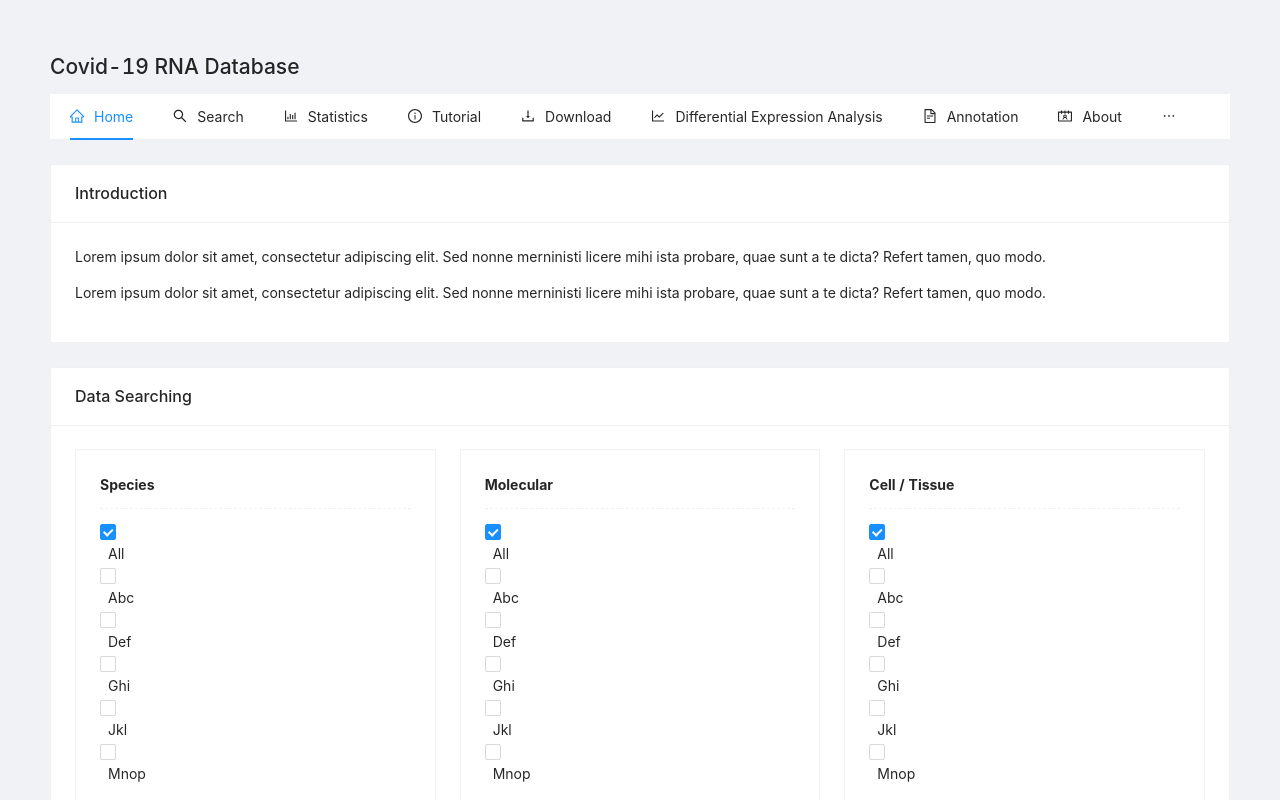
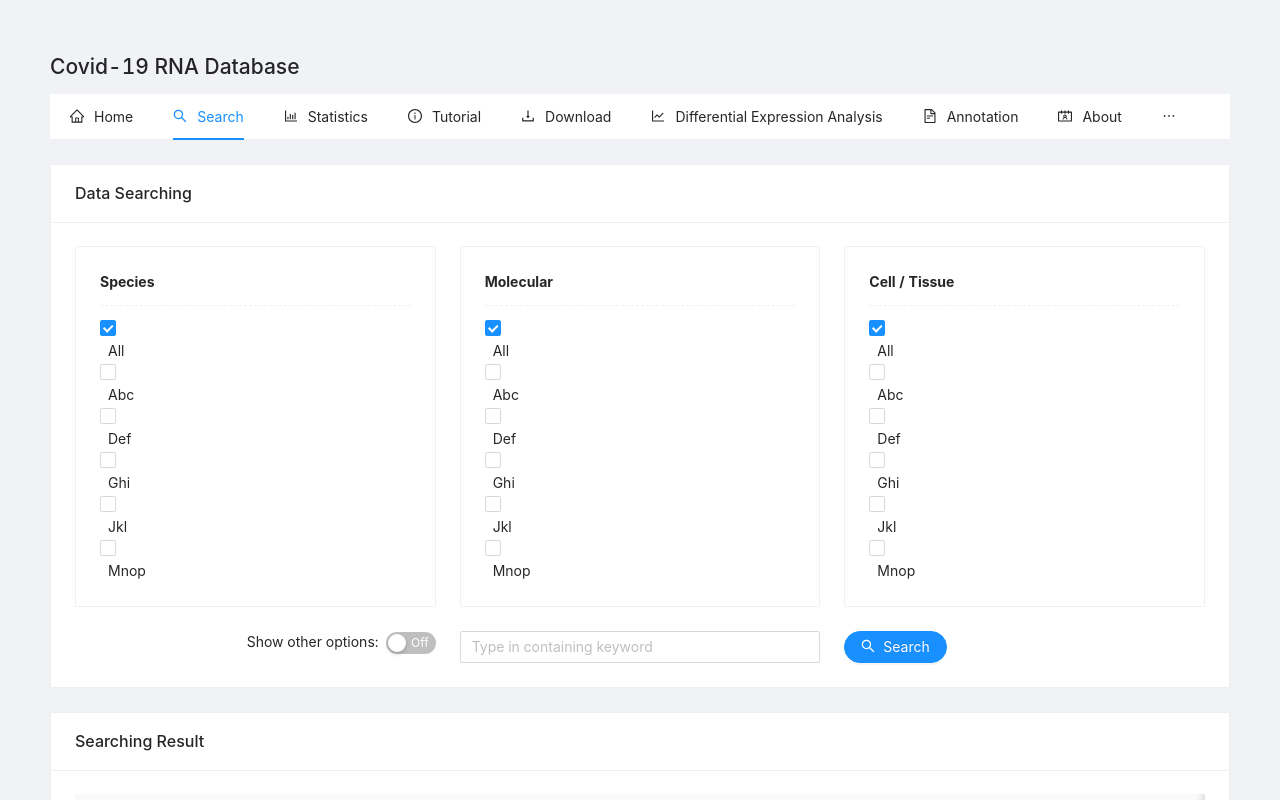
Before and after one commit to ZhangChengX/Covid-19-RNA-Database, a React (Create React App) app: page /search in a window 1280 px wide. Shown: the top 800 px of the page. Built offline with nearby package versions, Linux system fonts and the light colour scheme.

Commit message:
Add react router

```diff
--- a/package.json
+++ b/package.json
@@ -9,6 +9,7 @@
     "antd": "^4.12.3",
     "react": "^17.0.1",
     "react-dom": "^17.0.1",
+    "react-router-dom": "^5.2.0",
     "react-scripts": "4.0.3",
     "web-vitals": "^1.1.0"
   },
--- a/src/App.js
+++ b/src/App.js
@@ -1,27 +1,30 @@
-import { Layout, Space } from 'antd';
-import Header from './Header';
-import Footer from './Footer';
-import Intro from './Intro';
-import Search from './Search';
-import Result from './Result';
 
-import './App.css';
+import {BrowserRouter as Router, Switch, Route} from "react-router-dom";
+import Home from './pages/Home';
+import Search from './pages/Search';
 
-// const { Content } = Layout;
+// import './App.css';
+
+function Error404PageNotFound() {
+	return <h1> Error 404 Page not found. </h1>;
+}
 
 function App() {
-  return (
-    <Layout className="layout">
-      <Space direction="vertical" size="large">
-        <Header />
-        <Intro />
-        <Search />
-        <Result />
-        {/* <Content>Content<br /></Content> */}
-        <Footer />
-      </Space>
-    </Layout>
-  );
+	return (
+		<Router>
+			<Switch>
+				<Route exact path="/">
+					<Home />
+				</Route>
+				<Route path="/search">
+					<Search />
+				</Route>
+				<Route path="*">
+					<Error404PageNotFound />
+				</Route>
+			</Switch>
+		</Router>
+	);
 }
 
 export default App;
--- a/src/Header.js
+++ b/src/components/Header.js
@@ -1,37 +1,37 @@
 import React from 'react'
 import { Menu } from 'antd';
+import { Link, withRouter } from 'react-router-dom';
 
 import { HomeOutlined, SearchOutlined, BarChartOutlined, InfoCircleOutlined, DownloadOutlined, LineChartOutlined, FileTextOutlined, ContactsOutlined, MailOutlined } from '@ant-design/icons';
+
 
 class Header extends React.Component {
 
 	constructor(props){
 		super(props);
-		this.state = {current: 'home'};
+		this.state = {activeKey: "home"};
+		let rel_path = this.props.location.pathname;
+		let activeKey = rel_path.replace("/", "");
+		if (activeKey === "") activeKey = "home";
+		this.state = {activeKey: activeKey};
+		// console.log(this.state.activeKey);
 	}
-
-	// state = { current: 'home'};
 
 	handleClick = e => {
 		// console.log('click ', e);
-		this.setState({ current: e.key });
+		this.setState({ activeKey: e.key });
 	};
 
 	render() {
-		const { current } = this.state;
 		return (
 			<>
 				<h1>Covid-19 RNA Database</h1>
-				<Menu onClick={this.handleClick} selectedKeys={[current]} mode="horizontal">
+				<Menu onClick={this.handleClick} selectedKeys={[this.state.activeKey]} mode="horizontal">
 			        <Menu.Item key="home" icon={<HomeOutlined />}>
-			          <a href="#1">
-			            Home
-			          </a>
+			          <Link to="/">Home</Link>
 			        </Menu.Item>
 			        <Menu.Item key="search" icon={<SearchOutlined />}>
-			          <a href="#2">
-			            Search
-			          </a>
+			          <Link to="/search">Search</Link>
 			        </Menu.Item>
 			        <Menu.Item key="statistics" icon={<BarChartOutlined />}>
 			          <a href="#3">
@@ -74,4 +74,4 @@ class Header extends React.Component {
 	}
 }
 
-export default Header;
+export default withRouter(Header);
--- /dev/null
+++ b/src/pages/Home.js
@@ -0,0 +1,22 @@
+import { Layout, Space } from 'antd';
+import Header from '../components/Header';
+import Footer from '../components/Footer';
+import Intro from '../components/Intro';
+import SearchForm from '../components/SearchForm';
+
+import './style.css';
+
+function Home() {
+  return (
+    <Layout className="layout">
+      <Space direction="vertical" size="large">
+        <Header />
+        <Intro />
+        <SearchForm />
+        <Footer />
+      </Space>
+    </Layout>
+  );
+}
+
+export default Home;
--- /dev/null
+++ b/src/pages/Search.js
@@ -0,0 +1,22 @@
+import { Layout, Space } from 'antd';
+import Header from '../components/Header';
+import Footer from '../components/Footer';
+import SearchForm from '../components/SearchForm';
+import Result from '../components/Result';
+
+import './style.css';
+
+function Search() {
+  return (
+    <Layout className="layout">
+      <Space direction="vertical" size="large">
+        <Header />
+        <SearchForm />
+        <Result />
+        <Footer />
+      </Space>
+    </Layout>
+  );
+}
+
+export default Search;
--- /dev/null
+++ b/src/pages/style.css
@@ -0,0 +1,9 @@
+@import '~antd/dist/antd.css';
+
+.layout {
+	padding: 50px;
+}
+
+.hidden {
+	display: none;
+}
```
Also changed, not shown: src/components/RouterList.js (added, +23 -0 lines), src/components/SearchForm.js (renamed from src/Search.js, +3 -7 lines), src/components/Footer.js (renamed from src/Footer.js), src/components/Intro.js (renamed from src/Intro.js), src/components/Result.js (renamed from src/Result.js), src/components/SearchForm.css (renamed from src/Search.css), 1 other file (tests, documents, lock files or other folders).
